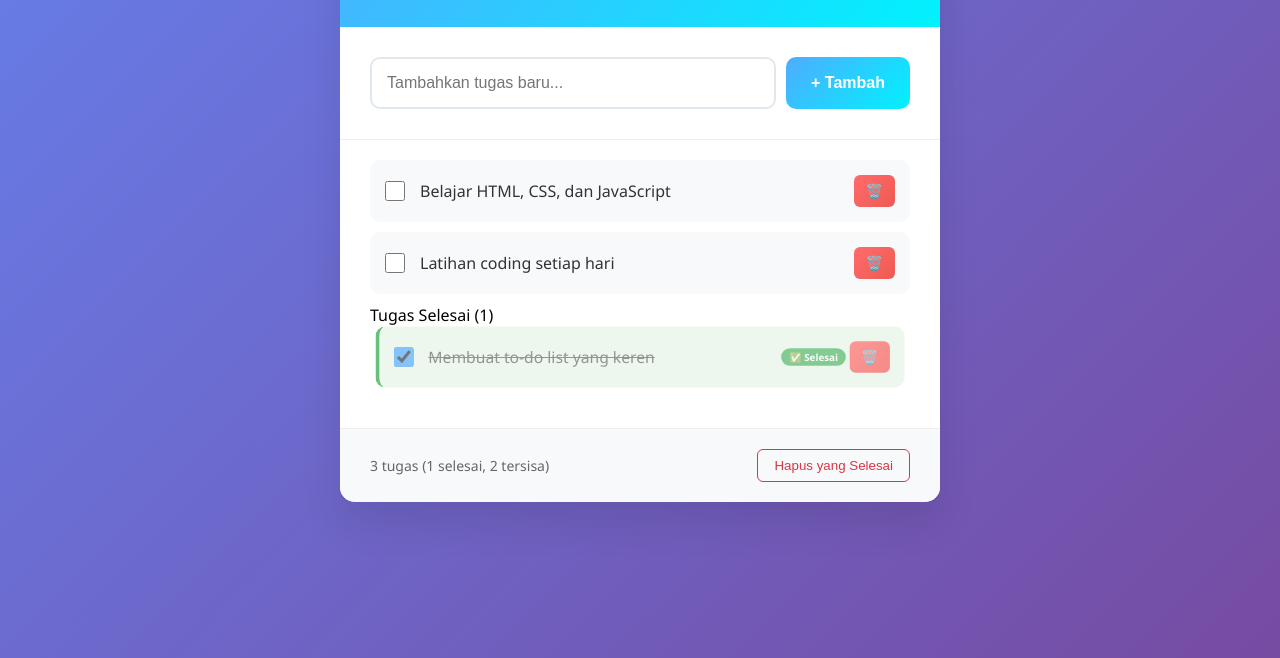
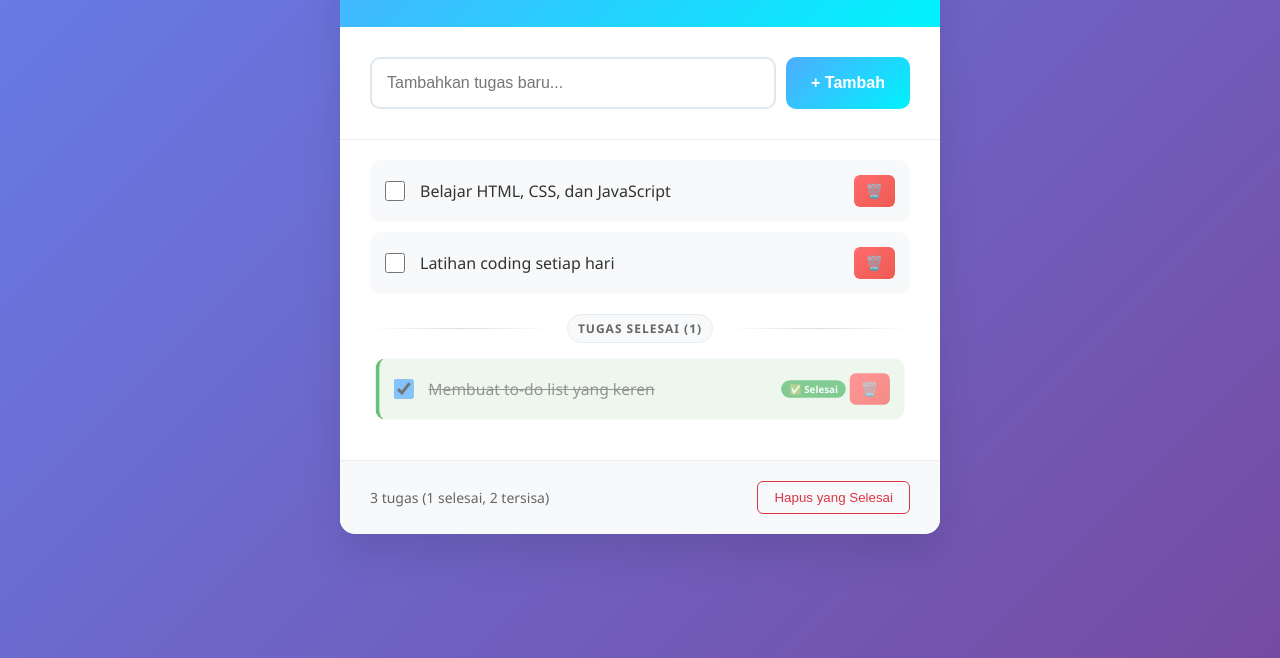
Before and after one commit to SoulSkyee/todo00, a plain HTML site: page index.html in a window 1280 px wide. Shown: the part 142-800 px from the top of the page. Drawn offline with Linux system fonts and the light colour scheme.

Commit message:
sempurnain tugas selesai dan fixasi bug

```diff
--- a/script.js
+++ b/script.js
@@ -124,6 +124,13 @@ class TodoApp {
             `).join('');
         }
 
+        // If no todos to display, show empty state
+        if (todoHTML.trim() === '') {
+            this.emptyState.style.display = 'block';
+            this.stats.style.display = 'none';
+            return;
+        }
+
         this.todoList.innerHTML = todoHTML;
 
         // Update stats
--- a/style.css
+++ b/style.css
@@ -223,3 +223,29 @@ body {
         text-align: center;
     }
 }
+
+/* Section Separator Styles */
+.section-separator {
+    display: flex;
+    align-items: center;
+    margin: 20px 0 15px 0;
+    gap: 15px;
+}
+
+.separator-line {
+    flex: 1;
+    height: 1px;
+    background: linear-gradient(to right, transparent, #ddd, transparent);
+}
+
+.separator-text {
+    color: #666;
+    font-size: 12px;
+    font-weight: 600;
+    text-transform: uppercase;
+    letter-spacing: 1px;
+    padding: 5px 10px;
+    background: #f8f9fa;
+    border-radius: 20px;
+    border: 1px solid #e9ecef;
+}
```
